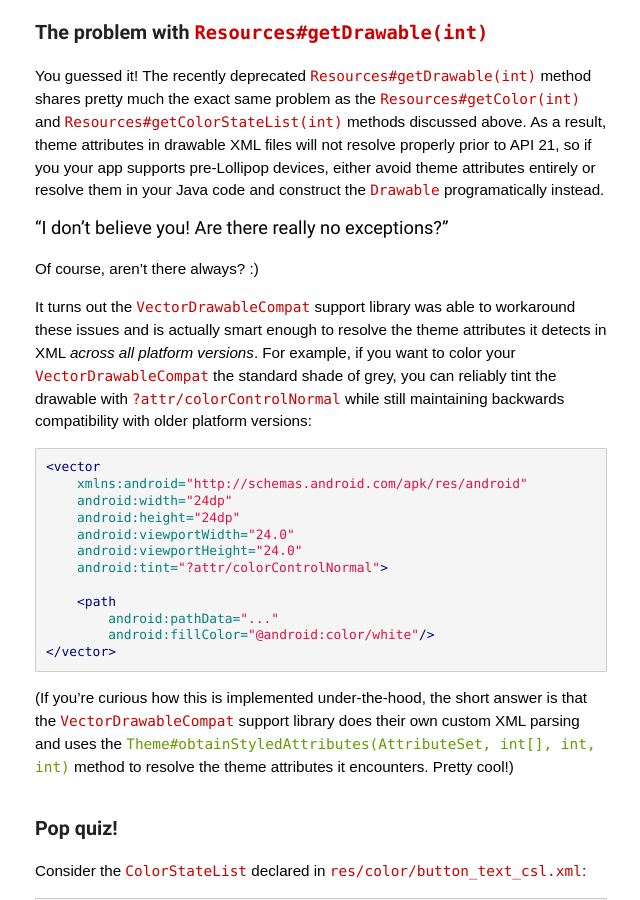
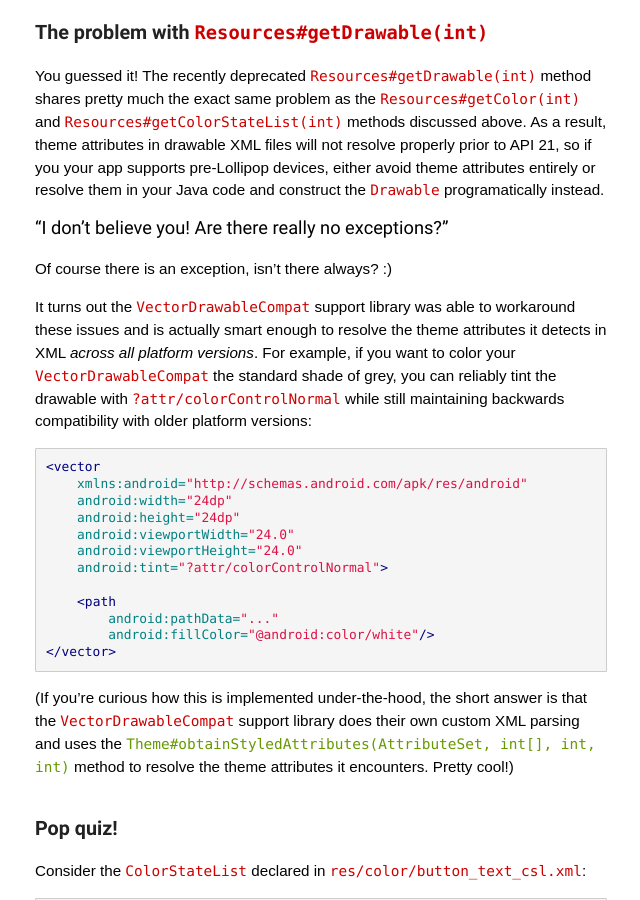
Before and after one commit to alexjlockwood/AndroidDesignPatterns, a Jekyll site: the page built from _posts/2016-08-05-understanding-contextcompat-getcolor.md, in a window 1280 px wide and 900 px high, scrolled down 2706 px. Shown: the whole window, without its empty margins (249-889 px from the left). Built offline with Jekyll 4.4.1, drawn with Linux system fonts in a browser that asks for light colours; some web fonts are replaced; a script that is not in the unit is left out; comment, search, counter and statistics services are not loaded.

Commit message:
Update 2016-08-05-understanding-contextcompat-getcolor.md

```diff
--- a/_posts/2016-08-05-understanding-contextcompat-getcolor.md
+++ b/_posts/2016-08-05-understanding-contextcompat-getcolor.md
@@ -150,7 +150,7 @@ programatically instead.
 
 #### "I don't believe you! Are there really no exceptions?"
 
-Of course, aren't there always? :)
+Of course there is an exception, isn't there always? :)
 
 It turns out the `VectorDrawableCompat` support library was able to workaround
 these issues and is actually smart enough to resolve the theme
```
